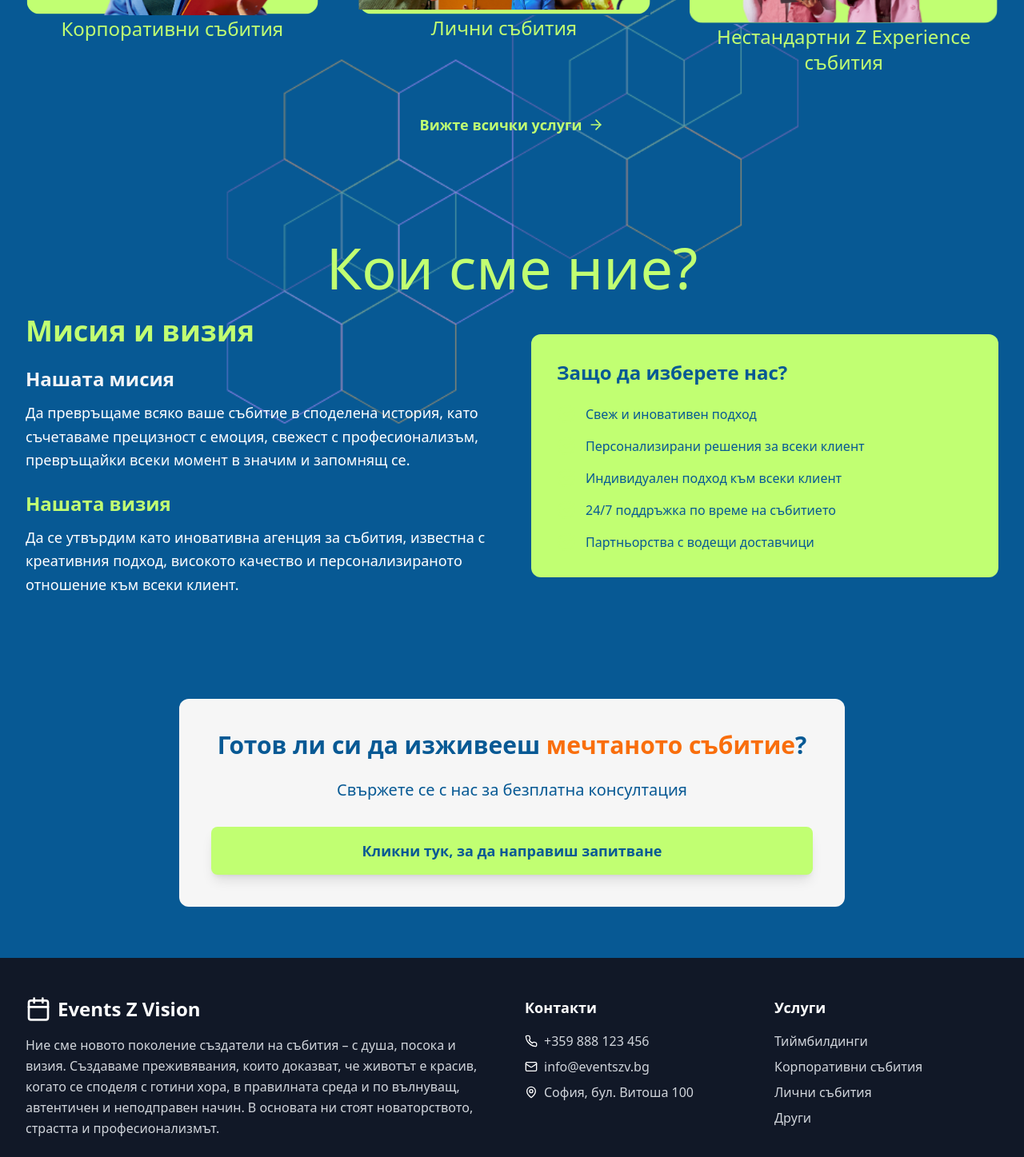
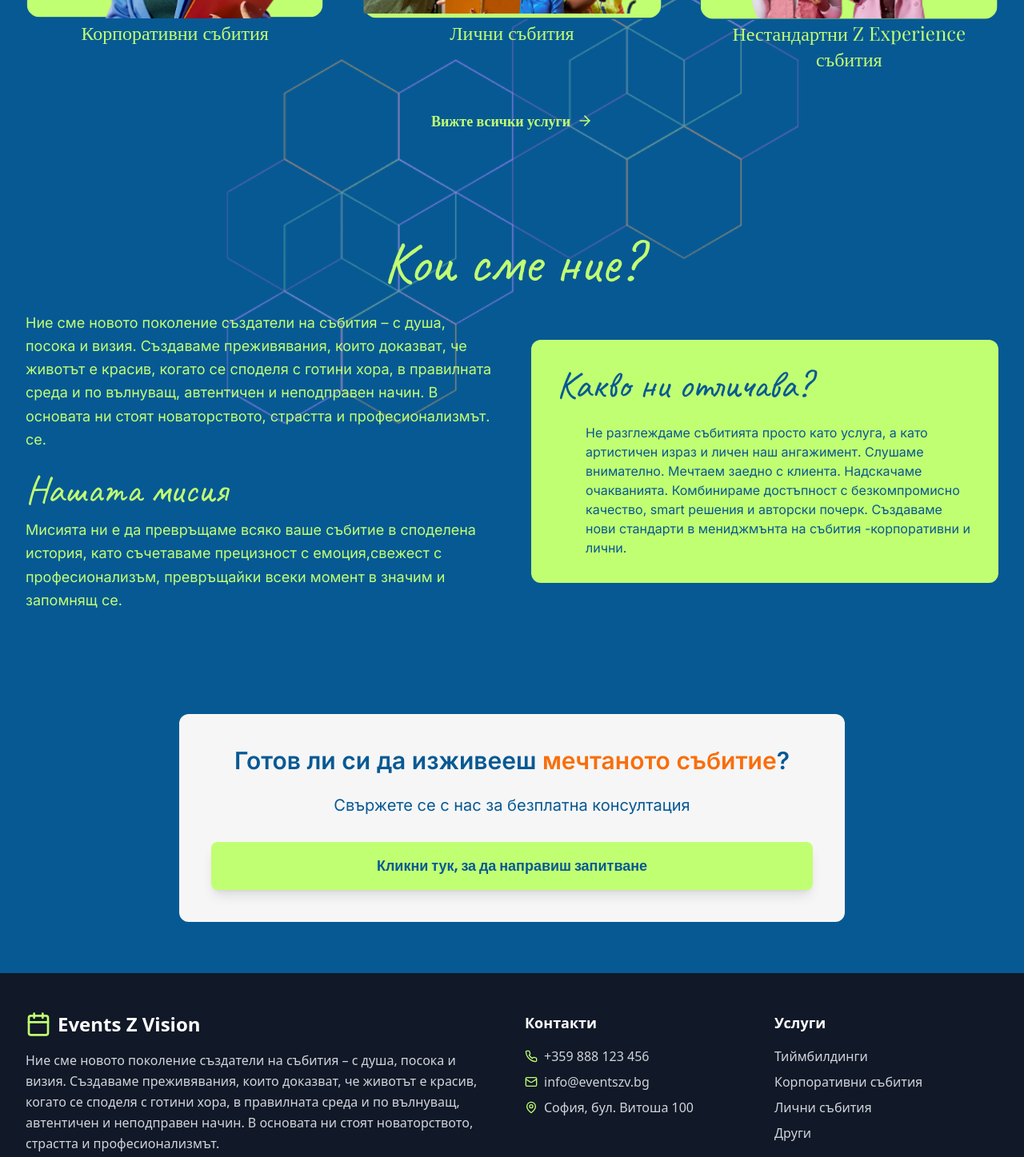
Before and after one commit to Petar829-ui/events-z-vision, a React (Vite) app: page / in a window 1280 px wide. Shown: the part 1060-2507 px from the top of the page at 80% size. Built offline with nearby package versions, Linux system fonts and the light colour scheme.

Commit message:
Homa page e gotov samo trqbva da opravim responsa

```diff
--- a/index.html
+++ b/index.html
@@ -5,6 +5,8 @@
     <link rel="icon" type="image/svg+xml" href="Events Z visioN logo1.pdf.png" />
     <link href="https://fonts.googleapis.com/css2?family=Caveat:wght@400&display=swap" rel="stylesheet">
     <link href="https://fonts.googleapis.com/css2?family=Poppins:wght@400;600&display=swap" rel="stylesheet">
+    <link href="https://fonts.googleapis.com/css2?family=Playfair+Display:wght@400;700&display=swap" rel="stylesheet">
+    <link href="https://fonts.googleapis.com/css2?family=Inter:wght@400;500;600;700&family=Playfair+Display:wght@400;500;600;700&family=Poppins:wght@400;500;600;700&family=Caveat:wght@400;700&display=swap" rel="stylesheet">
     <meta name="viewport" content="width=device-width, initial-scale=1.0" />
     <title>Events Z Vision - Агенция за събития</title>
   </head>
--- a/src/components/Footer.tsx
+++ b/src/components/Footer.tsx
@@ -8,20 +8,20 @@ const Footer = () => {
         <div className="grid grid-cols-1 md:grid-cols-4 gap-8">
           <div className="col-span-1 md:col-span-2">
             <div className="flex items-center space-x-2 mb-4">
-              <Calendar className="h-8 w-8 text-brand-lime" />
+              <Calendar className="h-8 w-8 text-[#c1ff72]" />
               <span className="text-2xl font-bold">Events Z Vision</span>
             </div>
             <p className="text-gray-300 mb-6 leading-relaxed">
               Ние сме новото поколение създатели на събития – с душа, посока и визия. Създаваме преживявания, които доказват, че животът е красив, когато се споделя с готини хора, в правилната среда и по вълнуващ, автентичен и неподправен начин. В основата ни стоят новаторството, страстта и професионализмът.
             </p>
             <div className="flex space-x-4">
-              <a href="#" className="text-gray-400 hover:text-brand-lime transition-colors">
+              <a href="#" className="text-gray-400 hover:text-[#c1ff72] transition-colors">
                 <Facebook className="h-6 w-6" />
               </a>
-              <a href="#" className="text-gray-400 hover:text-brand-lime transition-colors">
+              <a href="#" className="text-gray-400 hover:text-[#c1ff72] transition-colors">
                 <Instagram className="h-6 w-6" />
               </a>
-              <a href="#" className="text-gray-400 hover:text-brand-lime transition-colors">
+              <a href="#" className="text-gray-400 hover:text-[#c1ff72] transition-colors">
                 <Linkedin className="h-6 w-6" />
               </a>
             </div>
@@ -31,15 +31,15 @@ const Footer = () => {
             <h3 className="text-lg font-semibold mb-4">Контакти</h3>
             <div className="space-y-2">
               <div className="flex items-center space-x-2">
-                <Phone className="h-4 w-4 text-brand-lime" />
+                <Phone className="h-4 w-4 text-[#c1ff72]" />
                 <span className="text-gray-300">+359 888 123 456</span>
               </div>
               <div className="flex items-center space-x-2">
-                <Mail className="h-4 w-4 text-brand-lime" />
+                <Mail className="h-4 w-4 text-[#c1ff72]" />
                 <span className="text-gray-300">info@eventszv.bg</span>
               </div>
               <div className="flex items-center space-x-2">
-                <MapPin className="h-4 w-4 text-brand-lime" />
+                <MapPin className="h-4 w-4 text-[#c1ff72]" />
                 <span className="text-gray-300">София, бул. Витоша 100</span>
               </div>
             </div>
@@ -48,10 +48,10 @@ const Footer = () => {
           <div>
             <h3 className="text-lg font-semibold mb-4">Услуги</h3>
             <ul className="space-y-2">
-              <li><a href="#" className="text-gray-300 hover:text-brand-lime transition-colors">Тиймбилдинги</a></li>
-              <li><a href="#" className="text-gray-300 hover:text-brand-lime transition-colors">Корпоративни събития</a></li>
-              <li><a href="#" className="text-gray-300 hover:text-brand-lime transition-colors">Лични събития</a></li>
-              <li><a href="#" className="text-gray-300 hover:text-brand-lime transition-colors">Други</a></li>
+              <li><a href="#" className="text-gray-300 hover:text-[#c1ff72] transition-colors">Тиймбилдинги</a></li>
+              <li><a href="#" className="text-gray-300 hover:text-[#c1ff72] transition-colors">Корпоративни събития</a></li>
+              <li><a href="#" className="text-gray-300 hover:text-[#c1ff72] transition-colors">Лични събития</a></li>
+              <li><a href="#" className="text-gray-300 hover:text-[#c1ff72] transition-colors">Други</a></li>
             </ul>
           </div>
         </div>
--- a/src/components/Header.tsx
+++ b/src/components/Header.tsx
@@ -29,7 +29,7 @@ const Header = () => {
               alt="Events Z Vision Logo"
               className="h-12 w-12 object-contain"
             />
-            <span className="text-xl font-bold text-gray-900">Events Z Vision</span>
+            <span className="text-xl font-inter font-bold text-gray-900">Events Z Vision</span>
           </Link>
 
           {/* Desktop Menu - показва всички страници */}
--- a/src/pages/Home.tsx
+++ b/src/pages/Home.tsx
@@ -45,7 +45,7 @@ const Home = () => {
         <div className="max-w-7xl mx-auto px-4 sm:px-6 lg:px-8">
           <div className="text-center mb-12 relative z-[10]">
             <h2 className="text-3xl md:text-4xl font-bold text-white mb-4">
-              <span className='text-[#c1ff72]'>Предлагаме висококачествени и професионални услуги, </span>
+              <span className='text-[#c1ff72] font-poppins font-semibold'>Предлагаме висококачествени и професионални услуги, </span>
               свързани с организиране на:
             </h2>
             <div className='font-playfair font-normal text-2xl flex justify-center gap-12 my-12'>
@@ -67,7 +67,7 @@ const Home = () => {
           <div className="text-center mt-12 relative z-[10]">
             <Link
               to="/services"
-              className="inline-flex items-center text-[#c1ff72] hover:text-[#2f492f] font-semibold text-lg transition-colors"
+              className="inline-flex items-center text-[#c1ff72] hover:text-[#2f492f] font-playfair font-semibold text-lg transition-colors"
             >
               Вижте всички услуги <ArrowRight className="ml-2 h-5 w-5" />
             </Link>
@@ -82,27 +82,26 @@ const Home = () => {
           <h1 className='text-7xl font-caveat Display bont-serif text-[#c1ff72] mb-6 text-center relative z-[10]'>Кои сме ние?</h1>
           <div className="grid grid-cols-1 lg:grid-cols-2 gap-12 items-center">
              <div className='z-[10]'>
-              <h2 className="text-3xl md:text-4xl font-bold text-[#c1ff72] mb-6"> Мисия и визия </h2>
                <div className="space-y-6"> <div>
-                <h3 className="text-2xl font-semibold text-gray-100 mb-3">Нашата мисия</h3>
-                 <p className="text-lg text-white leading-relaxed"> Да превръщаме всяко ваше събитие в споделена история, като съчетаваме прецизност с емоция, свежест
-                   с професионализъм, превръщайки всеки момент в значим и запомнящ се. </p>
+                 <p className="text-lg text-[#c1ff72] font-inter font-normal leading-relaxed"> Ние сме новото поколение създатели
+                   на събития – с душа, посока и визия. Създаваме преживявания,
+                    които доказват, че животът е красив, когато се споделя с готини хора,
+                     в правилната среда и по вълнуващ, автентичен и неподправен начин.
+                      В основата ни стоят новаторството, страстта и професионализмът. се. </p>
                   </div>
 
                    <div>
-                    <h3 className="text-2xl font-semibold text-[#c1ff72] mb-3">Нашата визия</h3>
-                     <p className="text-lg text-white leading-relaxed"> Да се утвърдим като иновативна агенция за събития, известна с креативния подход, високото качество и персонализираното отношение към всеки клиент. </p>
+                    <h3 className="text-5xl font-caveat font-normal text-[#c1ff72] mb-3">Нашата мисия</h3>
+                     <p className="text-lg text-[#c1ff72] leading-relaxed font-inter font-normal"> Мисията ни е да превръщаме всяко ваше събитие в споделена история,
+                       като съчетаваме прецизност с емоция,свежест с професионализъм,
+                         превръщайки всеки момент в значим и запомнящ се. </p>
                     </div>
                      </div>
                     </div>
 
                   <div className="bg-[#c1ff72] p-8 rounded-xl z-[10]">
-                 <h3 className="text-2xl font-bold text-[#075994] mb-6">Защо да изберете нас?</h3>
-                 <ul className="space-y-4"> {[ 'Свеж и иновативен подход',
-                 'Персонализирани решения за всеки клиент',
-                  'Индивидуален подход към всеки клиент',
-                  '24/7 поддръжка по време на събитието',
-                   'Партньорства с водещи доставчици',
+                 <h3 className="text-5xl font-caveat font-normal text-[#075994] mb-6">Какво ни отличава?</h3>
+                  <ul className="font-inter font-normal"> {[ 'Не разглеждаме събитията просто като услуга, а като артистичен израз и личен наш ангажимент. Слушаме внимателно. Мечтаем заедно с клиента. Надскачаме очакванията. Комбинираме достъпност с безкомпромисно качество, smart решения и авторски почерк. Създаваме нови стандарти в мениджмънта на събития -корпоративни и лични.'
                     ].map((item, index) => ( <li key={index} className="flex items-center space-x-3">
                     <CheckCircle className="h-6 w-6 text-[#c1ff72] flex-shrink-0" />
                     <span className="text-[#075994]">{item}
@@ -119,7 +118,7 @@ const Home = () => {
       <section className="py-16 bg-[#075994]">
         <div className="max-w-4xl mx-auto px-4 sm:px-6 lg:px-8">
           <div className="text-center p-10 rounded-xl bg-[#f6f6f6] relative z-[10]">
-            <h2 className="text-3xl md:text-3xl font-inter font-bold text-[#075994] mb-4">
+            <h2 className="text-3xl md:text-3xl font-inter font-semibold text-[#075994] mb-4">
               Готов ли си да изживееш <span className='text-[#f96e0c]'>мечтаното събитие</span>?
             </h2>
             <p className="font-inter font-normal text-xl text-[#075994] m-6">
@@ -128,7 +127,7 @@ const Home = () => {
             <div className="mt-8">
               <Link
               to="/inquiry"
-              className="w-full bg-[#c1ff72] hover:bg-[#2f492f] text-[#075994] hover:text-[#c1ff72] px-8 py-4 rounded-lg text-lg font-semibold transition-all duration-300 transform hover:scale-105 shadow-lg text-center block"
+              className="w-full bg-[#c1ff72] hover:bg-[#2f492f] text-[#075994] hover:text-[#c1ff72] px-8 py-4 rounded-lg text-lg font-poppins font-bold transition-all duration-300 transform hover:scale-105 shadow-lg text-center block"
               >
               Кликни тук, за да направиш запитване
               </Link>
--- a/tailwind.config.js
+++ b/tailwind.config.js
@@ -21,25 +21,12 @@ module.exports = {
   theme: {
     extend: {
       fontFamily: {
-        caveat: ['"Caveat"', 'cursive'],
+        inter: ['Inter', 'sans-serif'],
+        caveat: ['Caveat', 'cursive'],
+        poppins: ['Poppins', 'sans-serif'],
+        playfair: ['"playfair Display"', 'serif']
       },
     },
   },
   plugins: [],
 };
-
-
-module.exports = {
-  content: [
-    "./index.html",
-    "./src/**/*.{js,ts,jsx,tsx}",
-  ],
-  theme: {
-    extend: {
-      fontFamily: {
-        poppins: ['Poppins', 'sans-serif'],
-      },
-    },
-  },
-  plugins: [],
-};
```
